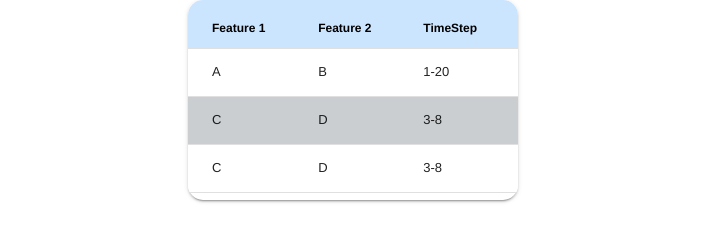
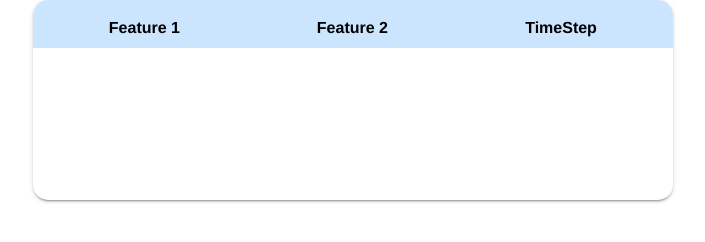
Before and after one commit to Adi-Shuker/anomaly_detection_WebApp, a website: page View/showAnomalies.html in a window 1280 px wide. Shown: the whole page, without its empty margins (287-992 px from the left). Drawn offline with nearby package versions, Linux system fonts and the light colour scheme.

Commit message:
table done

```diff
--- a/View/showAnomalies.html
+++ b/View/showAnomalies.html
@@ -17,33 +17,21 @@
 </head>
 <body>
     <div id="card" class="demo-card-wide mdl-card mdl-shadow--2dp"
-         style="margin: auto">
+         style="margin: auto; width: 50%">
         <table id="anomalyTable"
                class="mdl-data-table mdl-js-data-table"
                style="width:100%; height: 100%; border: none">
             <thead style="background-color: #CCE5FF">
             <tr>
-                <th class="mdl-data-table__cell--non-numeric" style="color: black">Feature 1</th>
-                <th class="mdl-data-table__cell--non-numeric" style="color: black">Feature 2</th>
-                <th class="mdl-data-table__cell--non-numeric" style="color: black">TimeStep</th>
+                <th class="mdl-data-table__cell--non-numeric"
+                    style="color: black; text-align: center; font-size: medium">Feature 1</th>
+                <th class="mdl-data-table__cell--non-numeric"
+                    style="color: black; text-align: center; font-size: medium">Feature 2</th>
+                <th class="mdl-data-table__cell--non-numeric"
+                    style="color: black; text-align: center; font-size: medium">TimeStep</th>
             </tr>
             </thead>
             <tbody>
-            <tr>
-                <td class="mdl-data-table__cell--non-numeric">A</td>
-                <td class="mdl-data-table__cell--non-numeric">B</td>
-                <td class="mdl-data-table__cell--non-numeric">1-20</td>
-            </tr>
-            <tr>
-                <td class="mdl-data-table__cell--non-numeric">C</td>
-                <td class="mdl-data-table__cell--non-numeric">D</td>
-                <td class="mdl-data-table__cell--non-numeric">3-8</td>
-            </tr>
-            <tr>
-                <td class="mdl-data-table__cell--non-numeric">C</td>
-                <td class="mdl-data-table__cell--non-numeric">D</td>
-                <td class="mdl-data-table__cell--non-numeric">3-8</td>
-            </tr>
             </tbody>
         </table>
     </div>
```
Also changed, not shown: View/index.html (+2 -2 lines).
